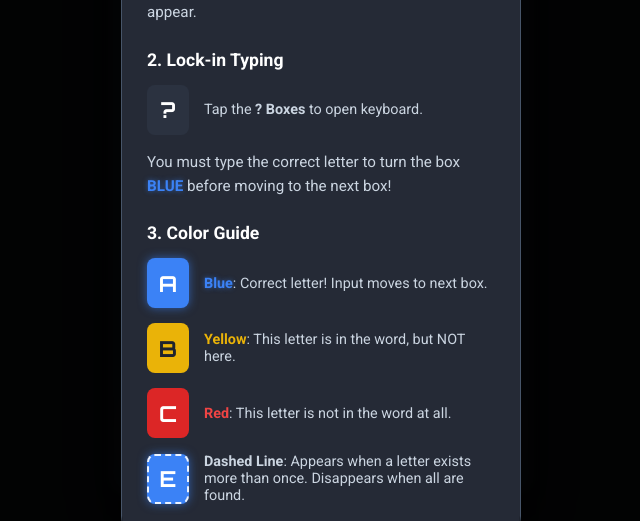
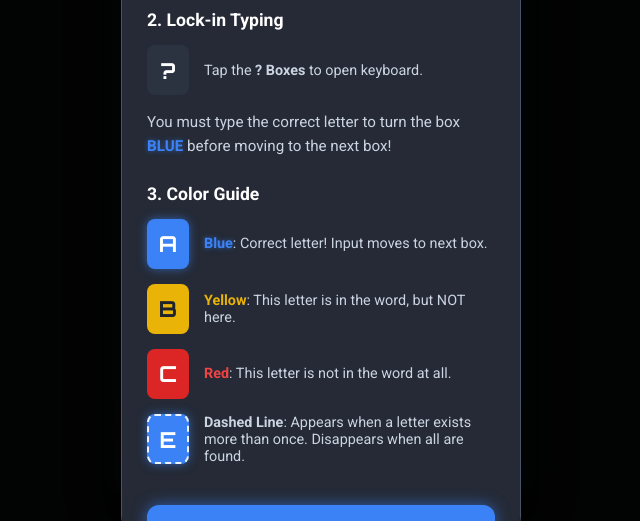
Before and after one commit to SimonpaulLai/SpellingAB-m, a plain HTML site: page index.html in a window 1280 px wide. Both pictures are taken after a click on the button "TUTORIAL". Shown: the part 200-721 px from the top of the page, without its empty margins (319-959 px from the left). Drawn offline with Linux system fonts and the light colour scheme.

Commit message:
Update index.html

```diff
--- a/index.html
+++ b/index.html
@@ -158,7 +158,7 @@
             line-height: 1.4;
             min-height: 2.4em;
             flex-shrink: 0;
-            display: flex; flex-direction: column; justify-content: center;
+            display: flex; flex-direction: row; align-items: center; justify-content: center;
             padding: 5px 0;
         }
         .hint-val { color: var(--text-highlight); font-weight: bold; }
@@ -306,7 +306,10 @@
             width: 88%; max-width: 400px;
             max-height: 85vh;
             border-radius: 24px;
-            padding: 30px 25px;
+            padding: 20px 25px;
+            display: flex;
+            flex-direction: column;
+            justify-content: center;
             overflow-y: auto;
             border: 1px solid #475569;
             box-shadow: 0 25px 60px rgba(0,0,0,0.8);
@@ -655,7 +658,7 @@
             });
             setTimeout(() => {
                     document.getElementById('hint-display').innerHTML =
-                    `<span style="color:var(--win-gold); font-weight:bold; font-size:1.4rem; text-shadow:0 0 15px var(--win-glow); letter-spacing:1px;">Correct ✅</span>`;
+                    `<span style="color:var(--win-gold); font-weight:bold; font-size:1.4rem; text-shadow:0 0 15px var(--win-glow); letter-spacing:1px;">Correct !!</span>`;
             }, 300);
         }
 
```
